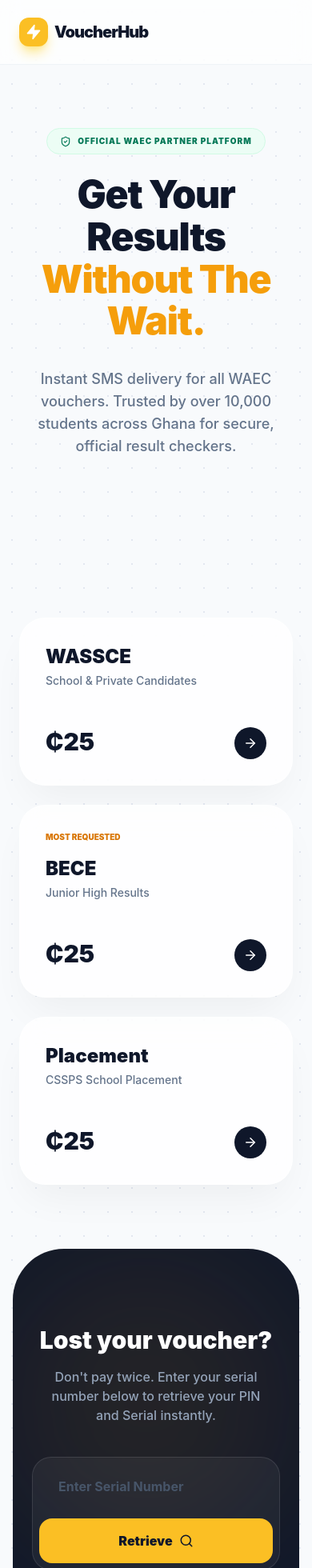
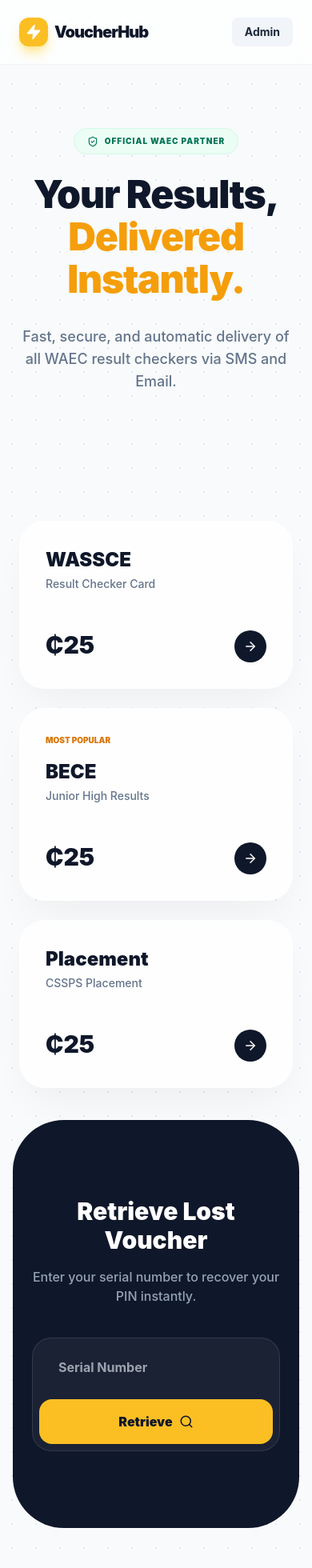
Before and after one commit to authenticcheckers/waecvoucherpfront, a Next.js app: page / in a window 390 px wide. Shown: the top 1960 px of the page at 80% size. Built offline with nearby package versions, Linux system fonts and the light colour scheme; no server answers.

Commit message:
Update page.tsx

```diff
--- a/app/page.tsx
+++ b/app/page.tsx
@@ -1,13 +1,12 @@
 "use client";
 import React, { useState } from 'react';
 import { motion } from "framer-motion";
-import { ShieldCheck, Zap, ArrowRight, Search, Download, CheckCircle, Lock, Smartphone } from "lucide-react";
+import { ShieldCheck, Zap, ArrowRight, Search, CheckCircle, Smartphone } from "lucide-react";
 import Link from 'next/link';
 
 const API = process.env.NEXT_PUBLIC_API_URL || "https://waecevoucherp.onrender.com";
 
 export default function Home() {
-  // Retrieval State
   const [serial, setSerial] = useState("");
   const [retrievedVoucher, setRetrievedVoucher] = useState<any>(null);
   const [error, setError] = useState("");
@@ -31,7 +30,6 @@
 
   return (
     <div className="relative">
-      {/* Navigation */}
       <nav className="fixed top-0 w-full z-[100] backdrop-blur-md border-b border-slate-200/50 bg-white/70">
         <div className="max-w-7xl mx-auto px-6 h-20 flex items-center justify-between">
           <div className="flex items-center gap-2 font-black text-xl text-slate-900 tracking-tighter">
@@ -40,53 +38,43 @@
             </div>
             VoucherHub
           </div>
-          <div className="hidden md:flex items-center gap-8 text-sm font-bold text-slate-500">
-            <a href="#buy" className="hover:text-amber-500 transition-colors">Buy Vouchers</a>
-            <a href="#retrieve" className="hover:text-amber-500 transition-colors">Retrieve Lost</a>
+          <div className="flex items-center gap-6 text-sm font-bold">
             <Link href="/dashboard" className="px-4 py-2 rounded-lg bg-slate-100 hover:bg-slate-200 transition-all">Admin</Link>
           </div>
         </div>
       </nav>
 
-      {/* Hero Section: Authority & Trust */}
-      <section className="pt-40 pb-20 px-6 overflow-hidden">
+      <section className="pt-40 pb-20 px-6">
         <div className="max-w-7xl mx-auto text-center">
           <motion.div initial={{ opacity: 0, y: 10 }} animate={{ opacity: 1, y: 0 }}
             className="inline-flex items-center gap-2 px-4 py-2 rounded-full bg-emerald-50 text-emerald-700 text-[10px] font-black uppercase tracking-widest mb-6 border border-emerald-100"
           >
-            <ShieldCheck size={14} /> Official WAEC Partner Platform
+            <ShieldCheck size={14} /> Official WAEC Partner
           </motion.div>
-          <motion.h1 initial={{ opacity: 0, y: 20 }} animate={{ opacity: 1, y: 0 }} transition={{ delay: 0.1 }}
-            className="text-5xl md:text-7xl font-[1000] text-slate-900 tracking-tight leading-[1.1] mb-8"
-          >
-            Get Your Results <br /><span className="text-amber-500">Without The Wait.</span>
-          </motion.h1>
-          <motion.p initial={{ opacity: 0 }} animate={{ opacity: 1 }} transition={{ delay: 0.2 }}
-            className="text-slate-500 text-lg md:text-xl max-w-2xl mx-auto mb-10 font-medium"
-          >
-            Instant SMS delivery for all WAEC vouchers. Trusted by over 10,000 students across Ghana for secure, official result checkers.
-          </motion.p>
+          <h1 className="text-5xl md:text-7xl font-[1000] text-slate-900 tracking-tight leading-[1.1] mb-8">
+            Your Results, <span className="text-amber-500">Delivered Instantly.</span>
+          </h1>
+          <p className="text-slate-500 text-lg max-w-2xl mx-auto mb-10 font-medium">
+            Fast, secure, and automatic delivery of all WAEC result checkers via SMS and Email.
+          </p>
         </div>
       </section>
 
-      {/* Purchase Grid: Anchoring & Selection */}
-      <section id="buy" className="py-20 px-6">
+      <section id="buy" className="py-10 px-6">
         <div className="max-w-5xl mx-auto grid md:grid-cols-3 gap-6">
           {[
-            { id: 'wassce', name: 'WASSCE', price: '25', desc: 'School & Private Candidates' },
+            { id: 'wassce', name: 'WASSCE', price: '25', desc: 'Result Checker Card' },
             { id: 'bece', name: 'BECE', price: '25', desc: 'Junior High Results', popular: true },
-            { id: 'placement', name: 'Placement', price: '25', desc: 'CSSPS School Placement' }
+            { id: 'schoolplacement', name: 'Placement', price: '25', desc: 'CSSPS Placement' }
           ].map((v) => (
             <Link href={`/purchase/${v.id}`} key={v.id}>
               <motion.div whileHover={{ y: -5 }} className={`glass p-8 rounded-[2rem] border-2 transition-all cursor-pointer h-full flex flex-col ${v.popular ? 'border-amber-400' : 'border-transparent'}`}>
-                {v.popular && <span className="text-[10px] font-black text-amber-600 uppercase mb-4">Most Requested</span>}
+                {v.popular && <span className="text-[10px] font-black text-amber-600 uppercase mb-4">Most Popular</span>}
                 <h3 className="text-2xl font-black text-slate-900 mb-1">{v.name}</h3>
                 <p className="text-slate-500 text-sm mb-6 font-medium">{v.desc}</p>
                 <div className="mt-auto pt-6 flex items-baseline justify-between">
                   <span className="text-3xl font-black text-slate-900">₵{v.price}</span>
-                  <div className="w-10 h-10 bg-slate-900 text-white rounded-full flex items-center justify-center">
-                    <ArrowRight size={18} />
-                  </div>
+                  <div className="w-10 h-10 bg-slate-900 text-white rounded-full flex items-center justify-center"><ArrowRight size={18} /></div>
                 </div>
               </motion.div>
             </Link>
@@ -94,47 +82,28 @@
         </div>
       </section>
 
-      {/* Integrated Retrieval: Reducing Friction */}
-      <section id="retrieve" className="py-24 px-6 bg-slate-900 text-white rounded-[4rem] mx-4 mb-20 relative overflow-hidden">
-        <div className="absolute top-0 right-0 w-96 h-96 bg-amber-500/10 blur-[100px] rounded-full" />
-        <div className="max-w-2xl mx-auto text-center relative z-10">
-          <h2 className="text-3xl md:text-4xl font-black mb-4">Lost your voucher?</h2>
-          <p className="text-slate-400 font-medium mb-10 px-4">Don't pay twice. Enter your serial number below to retrieve your PIN and Serial instantly.</p>
-
+      <section className="py-24 px-6 bg-slate-900 text-white rounded-[4rem] mx-4 mb-20">
+        <div className="max-w-2xl mx-auto text-center">
+          <h2 className="text-3xl font-black mb-4">Retrieve Lost Voucher</h2>
+          <p className="text-slate-400 font-medium mb-10">Enter your serial number to recover your PIN instantly.</p>
           <div className="flex flex-col md:flex-row gap-3 p-2 bg-white/5 rounded-3xl border border-white/10">
-            <input
-              value={serial} onChange={(e)=>setSerial(e.target.value)}
-              placeholder="Enter Serial Number"
-              className="flex-grow bg-transparent px-6 py-4 outline-none font-bold text-white placeholder:text-slate-600"
-            />
-            <button
-              onClick={handleRetrieve} disabled={loading}
-              className="px-8 py-4 bg-amber-400 text-slate-900 rounded-2xl font-black hover:bg-amber-300 transition-all flex items-center justify-center gap-2"
-            >
+            <input value={serial} onChange={(e)=>setSerial(e.target.value)} placeholder="Serial Number" className="flex-grow bg-transparent px-6 py-4 outline-none font-bold" />
+            <button onClick={handleRetrieve} className="px-8 py-4 bg-amber-400 text-slate-900 rounded-2xl font-black hover:bg-amber-300 transition-all flex items-center justify-center gap-2">
               {loading ? "Searching..." : "Retrieve"} <Search size={18} />
             </button>
           </div>
-
-          {error && <motion.p initial={{ opacity: 0 }} animate={{ opacity: 1 }} className="mt-4 text-red-400 font-bold">{error}</motion.p>}
-
+          {error && <p className="mt-4 text-red-400 font-bold">{error}</p>}
           {retrievedVoucher && (
-            <motion.div initial={{ opacity: 0, scale: 0.9 }} animate={{ opacity: 1, scale: 1 }} className="mt-8 p-6 bg-white rounded-3xl text-slate-900 text-left flex justify-between items-center">
+            <div className="mt-8 p-6 bg-white rounded-3xl text-slate-900 text-left flex justify-between items-center">
               <div>
-                <p className="text-[10px] font-black text-slate-400 uppercase tracking-widest">Voucher Found</p>
+                <p className="text-[10px] font-black text-slate-400 uppercase">Success</p>
                 <p className="font-black text-xl">PIN: <span className="text-amber-600">{retrievedVoucher.pin}</span></p>
-                <p className="text-xs font-bold text-slate-500">Serial: {retrievedVoucher.serial_number}</p>
               </div>
-              <div className="w-12 h-12 bg-emerald-100 text-emerald-600 rounded-full flex items-center justify-center">
-                <CheckCircle size={24} />
-              </div>
-            </motion.div>
+              <CheckCircle className="text-emerald-500" size={32} />
+            </div>
           )}
         </div>
       </section>
-
-      <footer className="py-20 px-6 border-t border-slate-200 text-center">
-         <p className="text-slate-400 text-xs font-bold uppercase tracking-[0.3em]">© 2024 VoucherHub Ghana. Secure & Reliable.</p>
-      </footer>
     </div>
   );
 }
```
